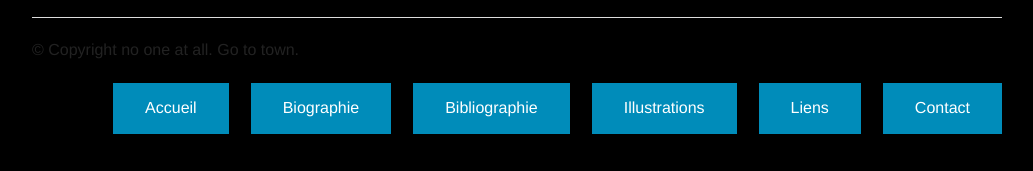
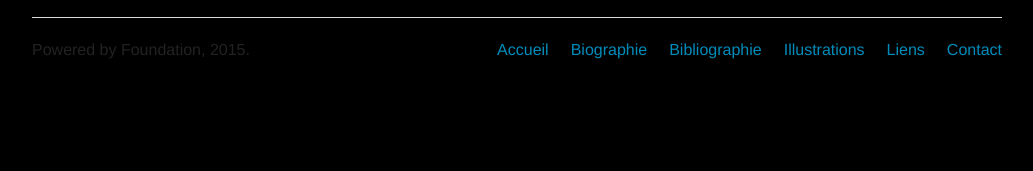
Before and after one commit to thomascav/portfolio-thomas-antoine, a plain HTML site: page biographie.html in a window 1280 px wide. Shown: the part 4117-4288 px from the top of the page, without its empty margins (123-1156 px from the left). After the commit the page ends 4200 px from the top, so only its background shows below. Drawn offline with Linux system fonts and the light colour scheme.

Commit message:
changed footer bio page

```diff
--- a/biographie.html
+++ b/biographie.html
@@ -154,17 +154,17 @@
             <div class="large-12 columns">
                 <hr/>
                 <div class="row">
-                    <div class="large-6 columns">
-                        <p>© Copyright no one at all. Go to town.</p>
+                    <div class="large-4 columns">
+                        <p id="copyright">Powered by Foundation, 2015.</p>
                     </div>
-                    <div class="large-12 columns">
+                    <div class="large-8 columns">
                         <ul class="inline-list right">
-                            <li><a href="index.html" class="button">Accueil</a></li>
-                            <li><a href="biographie.html" class="button">Biographie</a></li>
-                            <li><a href="bibliographie.html" class="button">Bibliographie</a></li>
-                            <li><a href="illustrations.html" class="button">Illustrations</a></li>
-                            <li><a href="liens.html" class="button">Liens</a></li>
-                            <li><a href="contact.html" class="button">Contact</a></li>
+                            <li><a href="index.html">Accueil</a></li>
+                            <li><a href="biographie.html">Biographie</a></li>
+                            <li><a href="bibliographie.html">Bibliographie</a></li>
+                            <li><a href="illustrations.html">Illustrations</a></li>
+                            <li><a href="liens.html">Liens</a></li>
+                            <li><a href="contact.html">Contact</a></li>
                         </ul>
                     </div>
                 </div>
```
Also changed, not shown: index.html (+2 -1 lines).
